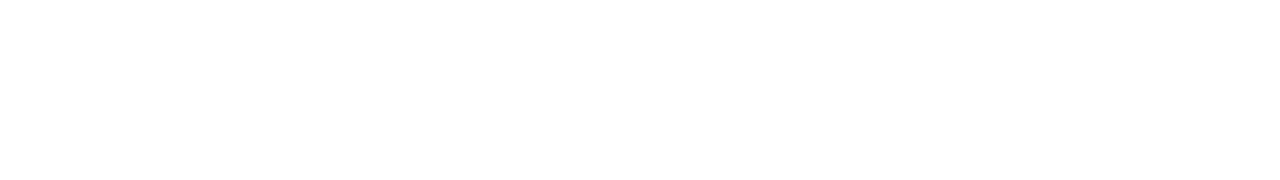
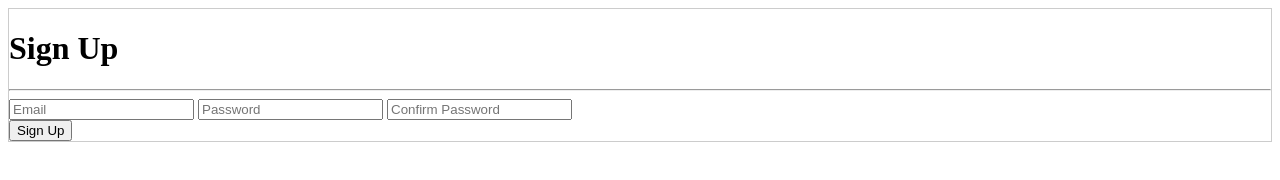
Before and after one commit to brentont240/watcher, a plain HTML site: page src/html/signup.html in a window 1280 px wide. Drawn offline with Linux system fonts and the light colour scheme.

Commit message:
sign up page alive and well

```diff
--- a/src/html/signup.html
+++ b/src/html/signup.html
@@ -6,6 +6,19 @@
     <title>Document</title>
 </head>
 <body>
+    <form action="action_page.php" style="border:1px solid #ccc">
+        <div class="container">
+          <h1>Sign Up</h1>
+          <hr>
+          <input type="text" placeholder="Email" name="email" required>
 
+          <input type="password" placeholder="Password" name="psw" required>
+          <input type="password" placeholder="Confirm Password" name="psw-repeat" required>
+
+          <div class="submit-button">
+            <button type="submit" class="signupbtn">Sign Up</button>
+          </div>
+        </div>
+      </form>
 </body>
 </html>
```
